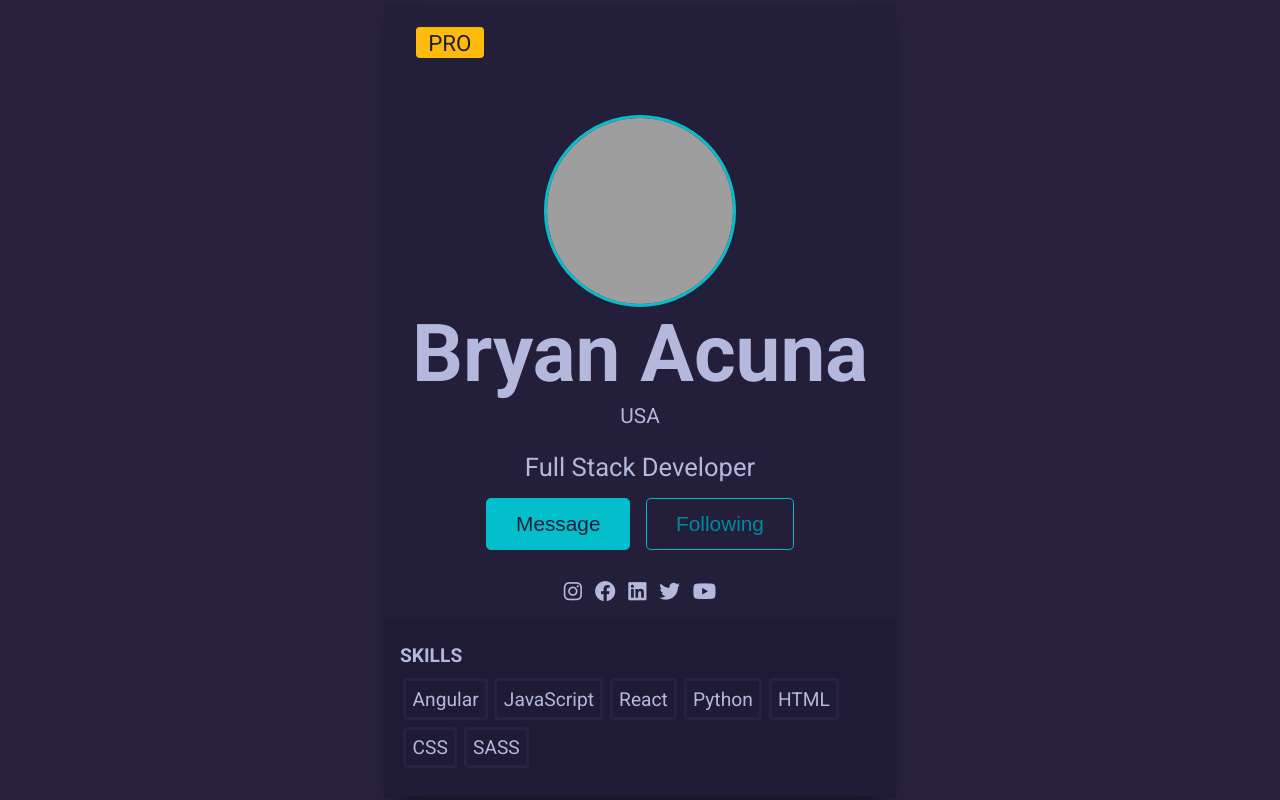
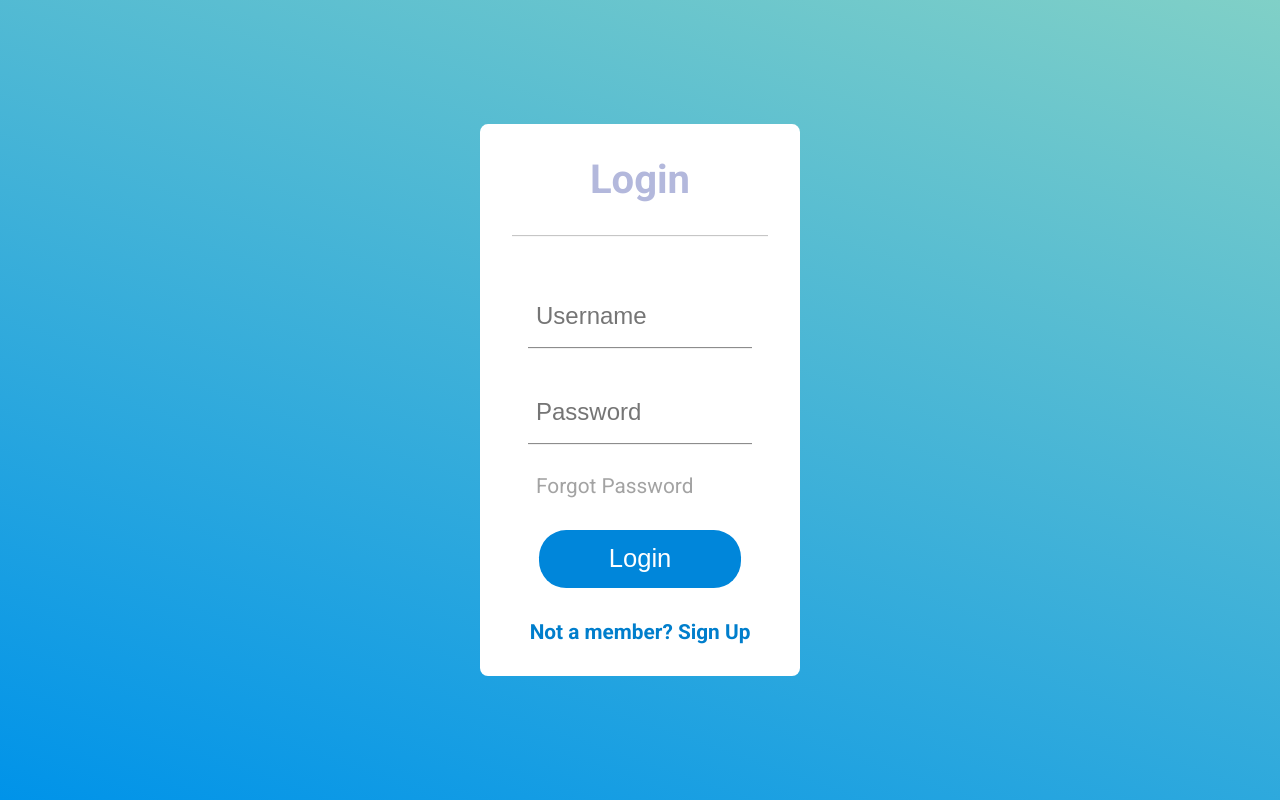
Before and after one commit to bryan-acuna/bryan-acuna, a React (Create React App) app: page /login in a window 1280 px wide. Built offline with nearby package versions, Linux system fonts and the light colour scheme; grey boxes are pictures that could not be loaded.

Commit message:
Second project done

```diff
--- a/package.json
+++ b/package.json
@@ -16,6 +16,7 @@
     "prettier": "^2.7.1",
     "react": "^18.2.0",
     "react-dom": "^18.2.0",
+    "react-router-dom": "^6.3.0",
     "react-scripts": "5.0.1",
     "typescript": "^4.7.4",
     "web-vitals": "^2.1.4"
--- /dev/null
+++ b/src/components/login/Login.css
@@ -0,0 +1,77 @@
+.login{
+    background-color: #0093E9;
+    background-image: linear-gradient(19deg,#0093E9 0%, #80D0C7 100% );
+    height: 100vh;
+}
+.auth{
+    background-color: white;
+    display: inline-block;
+    position: absolute;
+    top: 50%;
+    right: 50%;
+    transform: translate(50%, -50%);
+    padding: 2rem;
+    border-radius: 0.5rem;
+    width: 320px;
+}
+.auth h2{
+    font-size: 2.5rem;
+    text-align: center;
+    padding-bottom: 2rem;
+    border-bottom: .1rem solid silver;
+}
+.auth form{
+    margin: 1rem;
+}
+
+.auth input{
+    width: 100%;
+    margin-top: 2rem;
+    height: 4rem;
+    font-size: 1.5rem;
+    border: none;
+    border-bottom: 1px solid grey;
+    padding: 0 0.5rem;
+    outline: none;
+}
+
+.auth input:hover{
+    border-bottom: 1px solid #0086DA;
+}
+.auth form p{
+    font-size: 1.3rem;
+    padding: 30px 0 0 0.5rem ;
+    color: rgb(163, 163, 163);
+}
+.auth form p:hover{
+    color: rgb(80,80,80);
+    cursor: pointer;
+}
+
+button{
+    background-color: #0086DA;
+    margin: 2rem auto;
+    font-size: 1.6rem;
+    padding: 0.9rem 0;
+    width: 90%;
+    display: block;
+    border-radius: 1.7rem;
+    border: none;
+    color: white;
+}
+
+button:hover{
+    cursor: pointer;
+}
+
+.auth .login-message{
+    font-size: 1.3rem;
+    text-align: center;
+}
+.auth .login-message{
+    color: #007ecc;
+    font-weight: 600;
+}
+.auth .login-message:hover{
+    cursor: pointer;
+}
--- /dev/null
+++ b/src/components/login/Login.tsx
@@ -0,0 +1,25 @@
+import './Login.css'
+
+const Login = () => {
+    return (
+        <div className="login">
+            <section>
+                <div className="auth">
+                    <h2>Login</h2>
+                    <form action="">
+                        <input name="name" id="name"  placeholder="Username" type="text"/>
+                        <input name="password" id="password" required placeholder="Password" type="text"/>
+                        <p>Forgot Password</p>
+                        <button type="submit">Login</button>
+                    </form>
+                    <p className="login-message">Not a member? <span>Sign Up</span></p>
+                </div>
+            </section>
+            <footer>
+
+            </footer>
+        </div>
+    )
+}
+
+export default Login
--- a/src/index.tsx
+++ b/src/index.tsx
@@ -3,14 +3,20 @@ import ReactDOM from "react-dom/client";
 import "./index.css";
 import App from "./App";
 import reportWebVitals from "./reportWebVitals";
-
+import {BrowserRouter as Router, Route, Routes} from "react-router-dom"
+import Login from "./components/login/Login";
 
 const root = ReactDOM.createRoot(
   document.getElementById("root") as HTMLElement
 );
 root.render(
   <React.StrictMode>
-    <App />
+    <Router>
+        <Routes>
+            <Route path="/" element={<App/>}/>
+            <Route path="login" element={<Login/>}/>
+        </Routes>
+    </Router>
   </React.StrictMode>
 );
 
```
Also changed, not shown: 1 other file (tests, documents, lock files or other folders).
